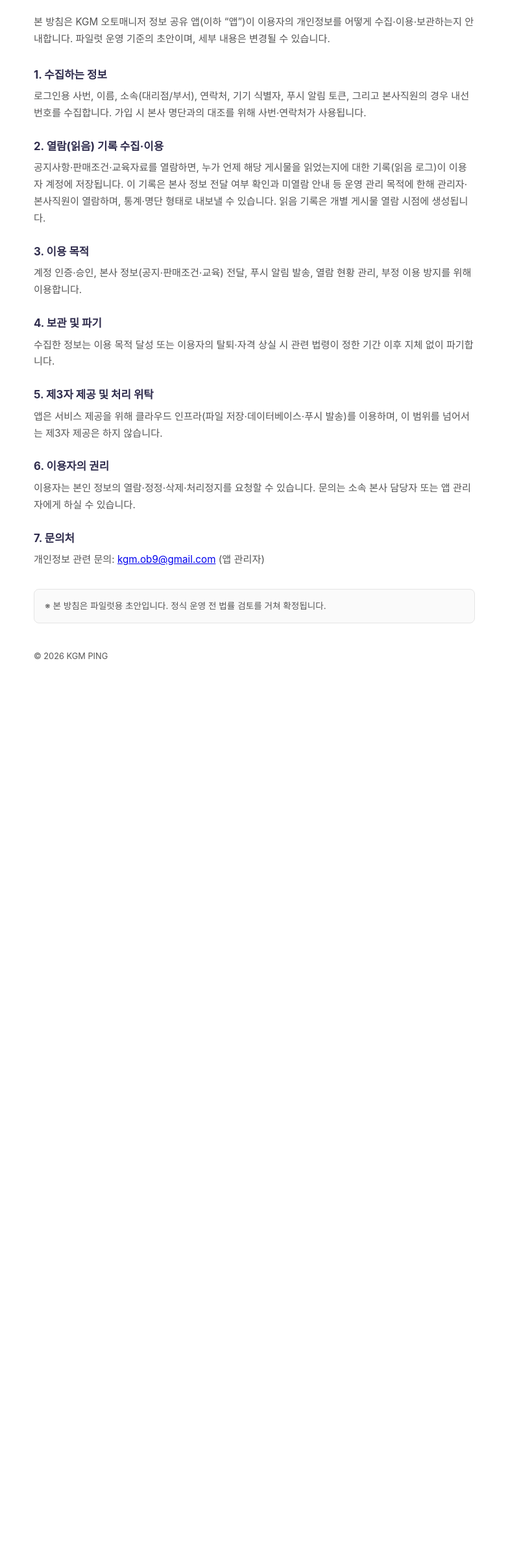
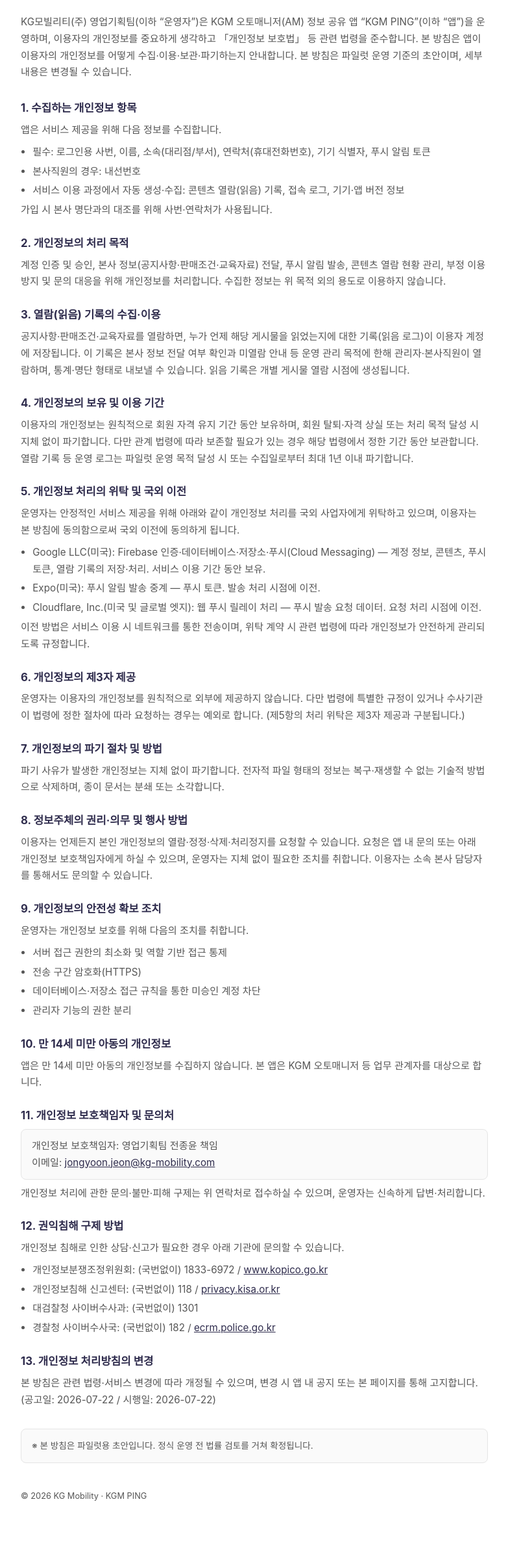
Before and after one commit to sales-planning/privacy, a plain HTML site: page index.html in a window 1280 px wide. Shown: the part 114-2491 px from the top of the page at 65% size, without its empty margins (248-1031 px from the left). Before the commit the page ends 1199 px from the top, so only its background shows below. Drawn offline with Linux system fonts and the light colour scheme.

Commit message:
Expand privacy policy: 위탁·국외이전·보유기간·보호책임자·권익침해 구제 등 표준 항목 추가
KG모빌리티 영업기획팀(전종윤 책임) 운영 주체 명시. src/app/privacy.tsx와 문구 동일.

Co-Authored-By: Claude Opus 4.8 (1M context) <noreply@anthropic.com>

```diff
--- a/index.html
+++ b/index.html
@@ -12,6 +12,7 @@
       --text-secondary: #555;
       --bg: #FFFFFF;
       --border: #E5E5E5;
+      --panel: #FAFAFA;
     }
     * { box-sizing: border-box; }
     body {
@@ -23,25 +24,34 @@
       line-height: 1.7;
       -webkit-text-size-adjust: 100%;
     }
-    .wrap { max-width: 720px; margin: 0 auto; padding: 24px 20px 64px; }
+    .wrap { max-width: 760px; margin: 0 auto; padding: 24px 20px 64px; }
     header { border-bottom: 3px solid var(--brand); padding-bottom: 16px; margin-bottom: 24px; }
     h1 { color: var(--brand); font-size: 1.5rem; margin: 0 0 4px; }
     .meta { color: var(--text-secondary); font-size: 0.85rem; }
     .intro { color: var(--text-secondary); font-size: 0.95rem; margin-bottom: 28px; }
     section { margin-bottom: 24px; }
     h2 { color: var(--brand); font-size: 1.05rem; margin: 0 0 6px; }
-    p { color: var(--text-secondary); margin: 0; font-size: 0.95rem; }
+    p { color: var(--text-secondary); margin: 0 0 8px; font-size: 0.95rem; }
+    ul { color: var(--text-secondary); margin: 0; padding-left: 1.2em; font-size: 0.95rem; }
+    li { margin-bottom: 4px; }
+    a { color: var(--brand); }
+    .contact {
+      padding: 12px 16px; border: 1px solid var(--border); border-radius: 8px;
+      background: var(--panel); color: var(--text-secondary); font-size: 0.95rem;
+    }
     .note {
       margin-top: 32px; padding: 14px 16px; border: 1px solid var(--border);
-      border-radius: 8px; color: var(--text-secondary); font-size: 0.85rem; background: #FAFAFA;
+      border-radius: 8px; color: var(--text-secondary); font-size: 0.85rem; background: var(--panel);
     }
     footer { margin-top: 40px; color: var(--text-secondary); font-size: 0.8rem; }
     @media (prefers-color-scheme: dark) {
-      :root { --text: #ECECEC; --text-secondary: #B5B5B5; --bg: #14131C; --border: #2E2C3B; }
-      .brand-accent { color: #B7B2D8; }
+      :root {
+        --text: #ECECEC; --text-secondary: #B5B5B5; --bg: #14131C;
+        --border: #2E2C3B; --panel: #1C1B26;
+      }
       h1, h2 { color: #B7B2D8; }
       header { border-bottom-color: #B7B2D8; }
-      .note { background: #1C1B26; }
+      a { color: #B7B2D8; }
     }
   </style>
 </head>
@@ -49,26 +59,39 @@
   <div class="wrap">
     <header>
       <h1>KGM PING 개인정보 처리방침</h1>
-      <div class="meta">KGM 오토매니저 정보 공유 앱 · 최종 개정일: 2026-07-22</div>
+      <div class="meta">KGM 오토매니저 정보 공유 앱 · 시행일: 2026-07-22</div>
     </header>
 
     <p class="intro">
-      본 방침은 KGM 오토매니저 정보 공유 앱(이하 &ldquo;앱&rdquo;)이 이용자의 개인정보를 어떻게
-      수집&middot;이용&middot;보관하는지 안내합니다. 파일럿 운영 기준의 초안이며, 세부 내용은 변경될 수
-      있습니다.
+      KG모빌리티(주) 영업기획팀(이하 &ldquo;운영자&rdquo;)은 KGM 오토매니저(AM) 정보 공유 앱
+      &ldquo;KGM PING&rdquo;(이하 &ldquo;앱&rdquo;)을 운영하며, 이용자의 개인정보를 중요하게 생각하고
+      「개인정보 보호법」 등 관련 법령을 준수합니다. 본 방침은 앱이 이용자의 개인정보를 어떻게
+      수집&middot;이용&middot;보관&middot;파기하는지 안내합니다. 본 방침은 파일럿 운영 기준의 초안이며, 세부
+      내용은 변경될 수 있습니다.
     </p>
 
     <section>
-      <h2>1. 수집하는 정보</h2>
+      <h2>1. 수집하는 개인정보 항목</h2>
+      <p>앱은 서비스 제공을 위해 다음 정보를 수집합니다.</p>
+      <ul>
+        <li>필수: 로그인용 사번, 이름, 소속(대리점/부서), 연락처(휴대전화번호), 기기 식별자, 푸시 알림 토큰</li>
+        <li>본사직원의 경우: 내선번호</li>
+        <li>서비스 이용 과정에서 자동 생성&middot;수집: 콘텐츠 열람(읽음) 기록, 접속 로그, 기기&middot;앱 버전 정보</li>
+      </ul>
+      <p>가입 시 본사 명단과의 대조를 위해 사번&middot;연락처가 사용됩니다.</p>
+    </section>
+
+    <section>
+      <h2>2. 개인정보의 처리 목적</h2>
       <p>
-        로그인용 사번, 이름, 소속(대리점/부서), 연락처, 기기 식별자, 푸시 알림 토큰, 그리고
-        본사직원의 경우 내선번호를 수집합니다. 가입 시 본사 명단과의 대조를 위해 사번&middot;연락처가
-        사용됩니다.
+        계정 인증 및 승인, 본사 정보(공지사항&middot;판매조건&middot;교육자료) 전달, 푸시 알림 발송,
+        콘텐츠 열람 현황 관리, 부정 이용 방지 및 문의 대응을 위해 개인정보를 처리합니다. 수집한
+        정보는 위 목적 외의 용도로 이용하지 않습니다.
       </p>
     </section>
 
     <section>
-      <h2>2. 열람(읽음) 기록 수집&middot;이용</h2>
+      <h2>3. 열람(읽음) 기록의 수집&middot;이용</h2>
       <p>
         공지사항&middot;판매조건&middot;교육자료를 열람하면, 누가 언제 해당 게시물을 읽었는지에 대한
         기록(읽음 로그)이 이용자 계정에 저장됩니다. 이 기록은 본사 정보 전달 여부 확인과 미열람
@@ -78,42 +101,105 @@
     </section>
 
     <section>
-      <h2>3. 이용 목적</h2>
+      <h2>4. 개인정보의 보유 및 이용 기간</h2>
       <p>
-        계정 인증&middot;승인, 본사 정보(공지&middot;판매조건&middot;교육) 전달, 푸시 알림 발송, 열람 현황 관리,
-        부정 이용 방지를 위해 이용합니다.
+        이용자의 개인정보는 원칙적으로 회원 자격 유지 기간 동안 보유하며, 회원 탈퇴&middot;자격 상실
+        또는 처리 목적 달성 시 지체 없이 파기합니다. 다만 관계 법령에 따라 보존할 필요가 있는 경우
+        해당 법령에서 정한 기간 동안 보관합니다. 열람 기록 등 운영 로그는 파일럿 운영 목적 달성 시
+        또는 수집일로부터 최대 1년 이내 파기합니다.
       </p>
     </section>
 
     <section>
-      <h2>4. 보관 및 파기</h2>
+      <h2>5. 개인정보 처리의 위탁 및 국외 이전</h2>
       <p>
-        수집한 정보는 이용 목적 달성 또는 이용자의 탈퇴&middot;자격 상실 시 관련 법령이 정한 기간 이후
-        지체 없이 파기합니다.
+        운영자는 안정적인 서비스 제공을 위해 아래와 같이 개인정보 처리를 국외 사업자에게 위탁하고
+        있으며, 이용자는 본 방침에 동의함으로써 국외 이전에 동의하게 됩니다.
+      </p>
+      <ul>
+        <li>Google LLC(미국): Firebase 인증&middot;데이터베이스&middot;저장소&middot;푸시(Cloud Messaging) — 계정 정보, 콘텐츠, 푸시 토큰, 열람 기록의 저장&middot;처리. 서비스 이용 기간 동안 보유.</li>
+        <li>Expo(미국): 푸시 알림 발송 중계 — 푸시 토큰. 발송 처리 시점에 이전.</li>
+        <li>Cloudflare, Inc.(미국 및 글로벌 엣지): 웹 푸시 릴레이 처리 — 푸시 발송 요청 데이터. 요청 처리 시점에 이전.</li>
+      </ul>
+      <p>
+        이전 방법은 서비스 이용 시 네트워크를 통한 전송이며, 위탁 계약 시 관련 법령에 따라
+        개인정보가 안전하게 관리되도록 규정합니다.
       </p>
     </section>
 
     <section>
-      <h2>5. 제3자 제공 및 처리 위탁</h2>
+      <h2>6. 개인정보의 제3자 제공</h2>
       <p>
-        앱은 서비스 제공을 위해 클라우드 인프라(파일 저장&middot;데이터베이스&middot;푸시 발송)를 이용하며,
-        이 범위를 넘어서는 제3자 제공은 하지 않습니다.
+        운영자는 이용자의 개인정보를 원칙적으로 외부에 제공하지 않습니다. 다만 법령에 특별한
+        규정이 있거나 수사기관이 법령에 정한 절차에 따라 요청하는 경우는 예외로 합니다. (제5항의
+        처리 위탁은 제3자 제공과 구분됩니다.)
       </p>
     </section>
 
     <section>
-      <h2>6. 이용자의 권리</h2>
+      <h2>7. 개인정보의 파기 절차 및 방법</h2>
       <p>
-        이용자는 본인 정보의 열람&middot;정정&middot;삭제&middot;처리정지를 요청할 수 있습니다. 문의는 소속 본사
-        담당자 또는 앱 관리자에게 하실 수 있습니다.
+        파기 사유가 발생한 개인정보는 지체 없이 파기합니다. 전자적 파일 형태의 정보는 복구&middot;재생할
+        수 없는 기술적 방법으로 삭제하며, 종이 문서는 분쇄 또는 소각합니다.
       </p>
     </section>
 
     <section>
-      <h2>7. 문의처</h2>
+      <h2>8. 정보주체의 권리&middot;의무 및 행사 방법</h2>
       <p>
-        개인정보 관련 문의: <a href="mailto:kgm.ob9@gmail.com" class="brand-accent">kgm.ob9@gmail.com</a>
-        (앱 관리자)
+        이용자는 언제든지 본인 개인정보의 열람&middot;정정&middot;삭제&middot;처리정지를 요청할 수 있습니다.
+        요청은 앱 내 문의 또는 아래 개인정보 보호책임자에게 하실 수 있으며, 운영자는 지체 없이
+        필요한 조치를 취합니다. 이용자는 소속 본사 담당자를 통해서도 문의할 수 있습니다.
+      </p>
+    </section>
+
+    <section>
+      <h2>9. 개인정보의 안전성 확보 조치</h2>
+      <p>운영자는 개인정보 보호를 위해 다음의 조치를 취합니다.</p>
+      <ul>
+        <li>서버 접근 권한의 최소화 및 역할 기반 접근 통제</li>
+        <li>전송 구간 암호화(HTTPS)</li>
+        <li>데이터베이스&middot;저장소 접근 규칙을 통한 미승인 계정 차단</li>
+        <li>관리자 기능의 권한 분리</li>
+      </ul>
+    </section>
+
+    <section>
+      <h2>10. 만 14세 미만 아동의 개인정보</h2>
+      <p>
+        앱은 만 14세 미만 아동의 개인정보를 수집하지 않습니다. 본 앱은 KGM 오토매니저 등 업무
+        관계자를 대상으로 합니다.
+      </p>
+    </section>
+
+    <section>
+      <h2>11. 개인정보 보호책임자 및 문의처</h2>
+      <div class="contact">
+        개인정보 보호책임자: 영업기획팀 전종윤 책임<br />
+        이메일: <a href="mailto:jongyoon.jeon@kg-mobility.com">jongyoon.jeon@kg-mobility.com</a>
+      </div>
+      <p style="margin-top:8px">
+        개인정보 처리에 관한 문의&middot;불만&middot;피해 구제는 위 연락처로 접수하실 수 있으며, 운영자는
+        신속하게 답변&middot;처리합니다.
+      </p>
+    </section>
+
+    <section>
+      <h2>12. 권익침해 구제 방법</h2>
+      <p>개인정보 침해로 인한 상담&middot;신고가 필요한 경우 아래 기관에 문의할 수 있습니다.</p>
+      <ul>
+        <li>개인정보분쟁조정위원회: (국번없이) 1833-6972 / <a href="https://www.kopico.go.kr">www.kopico.go.kr</a></li>
+        <li>개인정보침해 신고센터: (국번없이) 118 / <a href="https://privacy.kisa.or.kr">privacy.kisa.or.kr</a></li>
+        <li>대검찰청 사이버수사과: (국번없이) 1301</li>
+        <li>경찰청 사이버수사국: (국번없이) 182 / <a href="https://ecrm.police.go.kr">ecrm.police.go.kr</a></li>
+      </ul>
+    </section>
+
+    <section>
+      <h2>13. 개인정보 처리방침의 변경</h2>
+      <p>
+        본 방침은 관련 법령&middot;서비스 변경에 따라 개정될 수 있으며, 변경 시 앱 내 공지 또는 본
+        페이지를 통해 고지합니다. (공고일: 2026-07-22 / 시행일: 2026-07-22)
       </p>
     </section>
 
@@ -121,7 +207,7 @@
       ※ 본 방침은 파일럿용 초안입니다. 정식 운영 전 법률 검토를 거쳐 확정됩니다.
     </div>
 
-    <footer>© 2026 KGM PING</footer>
+    <footer>© 2026 KG Mobility · KGM PING</footer>
   </div>
 </body>
 </html>
```
